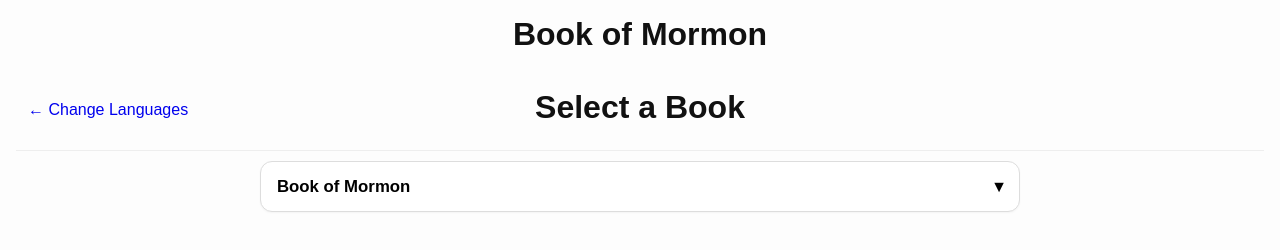
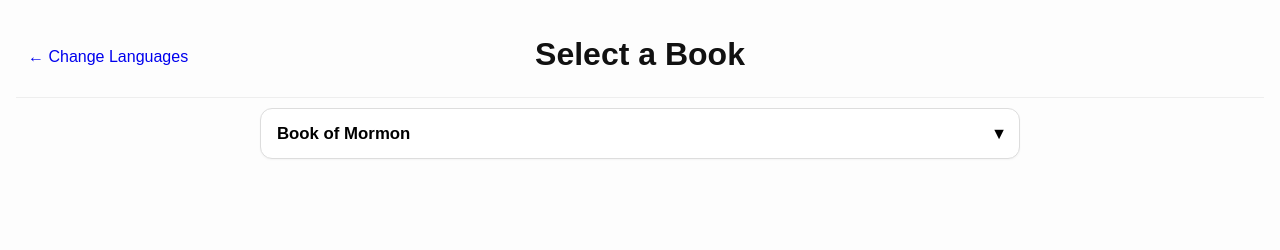
Before and after one commit to vscarantav/paralel-book-of-mormon, a plain HTML site: page books.html in a window 1280 px wide. Drawn offline with Linux system fonts and the light colour scheme; no server answers.

```diff
--- a/books.html
+++ b/books.html
@@ -4,7 +4,6 @@
   <meta charset="UTF-8">
   <meta name="viewport" content="width=device-width, initial-scale=1.0">
   <title>Select a Book</title>
-  <h1>Book of Mormon</h1>
   <link rel="stylesheet" href="css/styles.css">
 </head>
 <body>
```
